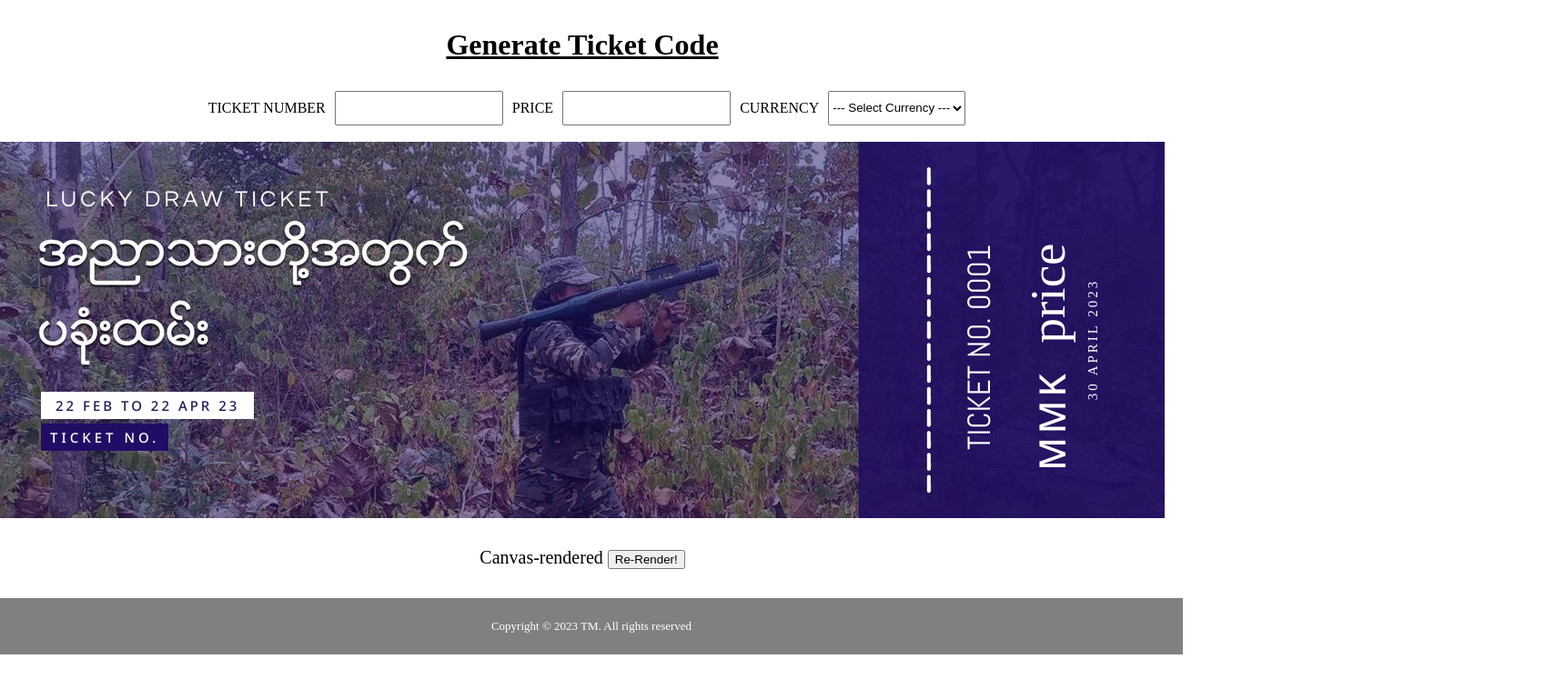
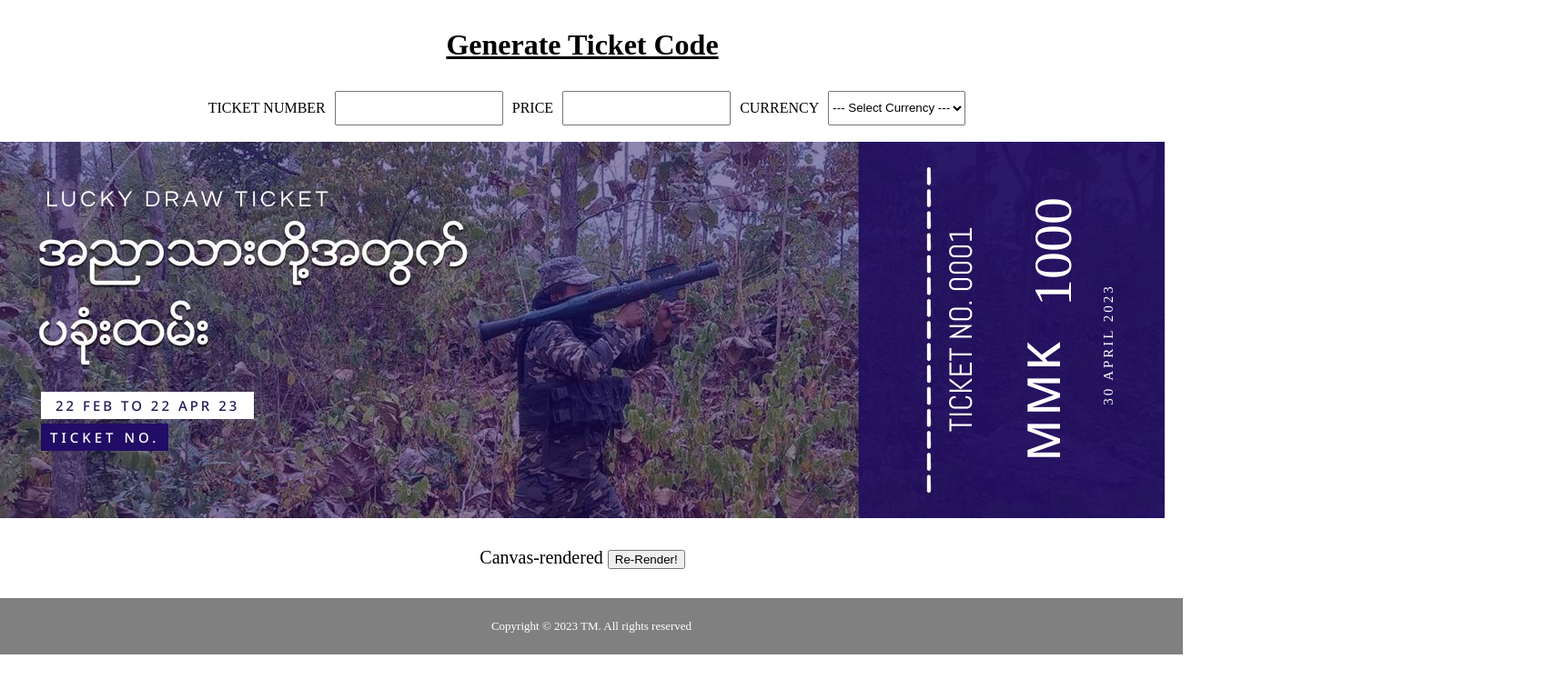
Before and after one commit to Thin-Myat-Naing/ticket_code, a plain HTML site: page index.html in a window 1280 px wide. Shown: the whole page at 91% size, 1720 px wide, since content can reach past the window. Drawn offline with Linux system fonts and the light colour scheme.

Commit message:
position error

```diff
--- a/index.html
+++ b/index.html
@@ -15,6 +15,7 @@
   <link rel="stylesheet" href="style.css" />
 </head>
 <body>
+  <div class="main">
     <h1>Generate Ticket Code</h1>
     <div class="input-form">
       <label for="start">TICKET NUMBER </label>
@@ -38,6 +39,7 @@
       </select>
     </div>
     <br/>
+
     <div class="outer">
         <div id="imagewrap" class="wrap">
           <div class="img-main"></div>
@@ -47,7 +49,7 @@
           <div class="left-blue">
             <div id='ticket-numbers'>TICKET NO. 0001 </div>
             <div id="currency_name">MMK</div>
-          <div id='price'>price</div>
+            <div id='price'>1000</div>
             <div class="long-date">30 APRIL 2023</div>
           </div>
         </div>
@@ -57,7 +59,9 @@
       <p class="render-btn">Canvas-rendered <button id="rerender">Re-Render!</button></p>
     </div>
     <footer>
-    <p>Copyright <span class="copyright">&#169</span> 2023 TM. All rights reserved</footer>
+      <p>Copyright <span class="copyright">&#169</span> 2023 TM. All rights reserved</p>
+    </footer>
+  </div>
 </body>
 <script>
    let start_number = document.getElementById("start") ;
--- a/style.css
+++ b/style.css
@@ -1,5 +1,12 @@
+html {
+  overflow-x: hidden;
+}
 body {
    margin: 0;
+}
+.main {
+  max-width: 1300px;
+  margin: 0 auto;
 }
 h1 {
   text-align: center;
@@ -83,47 +90,52 @@ label {
   font-size: 15px;
 }
 .left-blue {
-  width: 250px;
-  height: 303px;
-  right: 2em;
+  width: 100%;
   color: white;
   top: 4em;
+  position: relative;
 }
-.dash-line, .left-blue, .left-blue > #ticket-numbers {
+.dash-line, .left-blue > #ticket-numbers, #price, #currency_name, .long-date {
   position: absolute;
 }
 .left-blue > #ticket-numbers {
   font-family: 'Abel', sans-serif;
-  top: 4em;
-  left: -1em;
+  top: -15.5em;
+  bottom: 0;
+  right: 0;
+  left: 19em;
   transform: rotate(270deg);
   background: transparent;
   font-size: 35px;
+  width: 100%;
 }
 #price {
   transform: rotate(270deg);
-  top: 1.3em;
-  position: relative;
-  font-size: 55px;
-  left: 28px;
+  top: -9.9em;
+  font-size: 60px;
+  right: 0px;
+  left: 23.67em;
+  bottom: 0;
 }
 .long-date {
   transform: rotate(270deg);
-  top: 5.5em;
-  position: relative;
+  top: -34em;
+  bottom: 0;
   font-size: 15px;
-  left: 5.2em;
+  right: 0;
+  left: 55em;
   letter-spacing: 3px;
+  width: 100%;
 }
-div#currency_name {
+#currency_name {
   font-family: 'Noto Sans', sans-serif;
   transform: rotate(270deg);
-  font-size: 40px;
+  font-size: 50px;
   display: block;
-  position: absolute;
-  top: 5em;
-  left: 2.55em;
-  margin-top: 15px;
+  top: -5.9em;
+  bottom: 0;
+  left: 24.76em;
+  right: 0;
   letter-spacing: 4px;
 }
 .render-btn {
```
Lines whose indentation alone changed are shown as unchanged.
